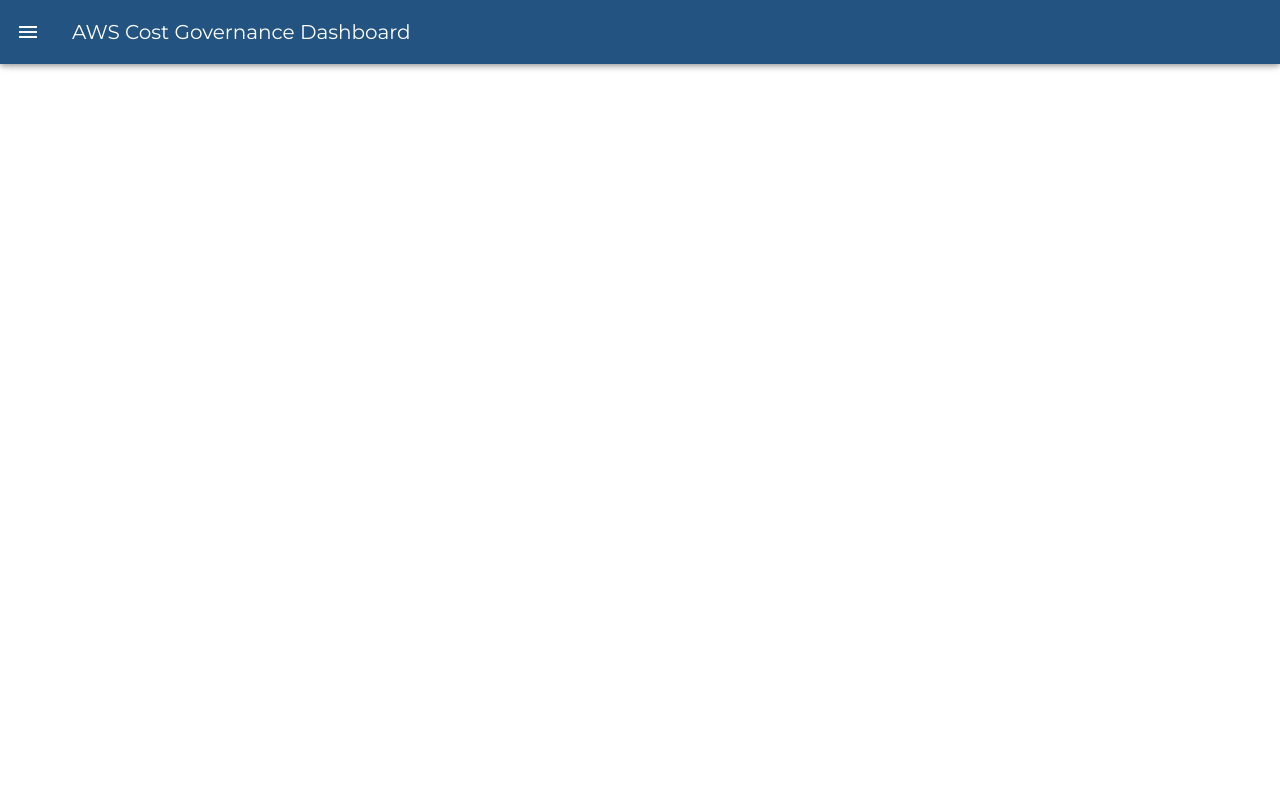
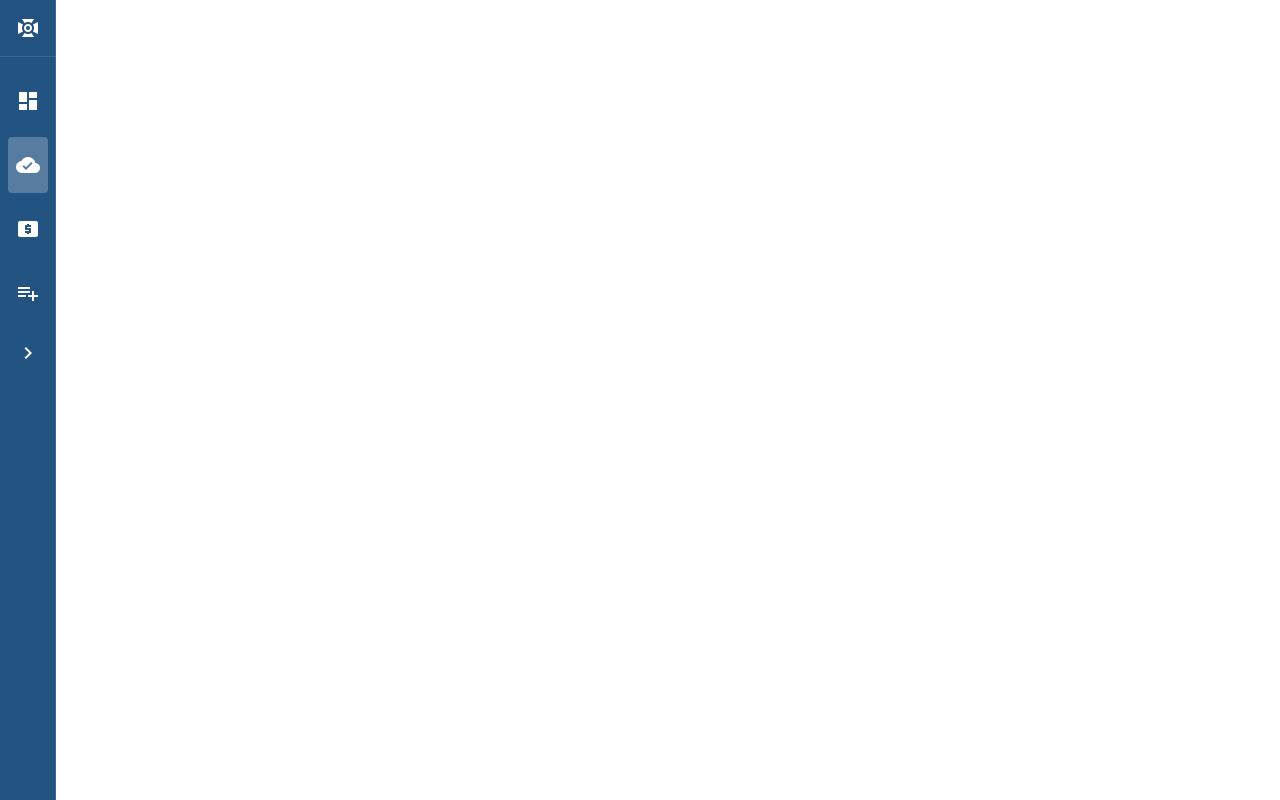
Before and after one commit to PCCG/AWS-Cost-Governance-Dashboard, a Vue app: page /actions in a window 1280 px wide. Built offline with nearby package versions, Linux system fonts and the light colour scheme; a small style sheet from the web is missing.

Commit message:
feat(dashboard): Throwing away the toolbar

```diff
--- a/package.json
+++ b/package.json
@@ -17,7 +17,7 @@
     "vue": "^2.6.10",
     "vue-google-charts": "^0.3.2",
     "vue-router": "^3.1.5",
-    "vuetify": "^2.2.19",
+    "vuetify": "^2.2.32",
     "vuex": "^3.4.0"
   },
   "devDependencies": {
--- a/src/App.vue
+++ b/src/App.vue
@@ -1,27 +1,42 @@
 <template>
   <v-app id="inspire">
     <div>
-          <v-app-bar color="#235380" dark>
-            <v-app-bar-nav-icon @click.stop="showDrawer = !showDrawer"></v-app-bar-nav-icon>
-            <v-toolbar-title>AWS Cost Governance Dashboard</v-toolbar-title>
-          </v-app-bar>
           <v-navigation-drawer
-            v-model="showDrawer"
             :color="primaryColor"
             dark
             app
             absolute
-            temporary
+            permanent
+            :mini-variant="displayMiniVariant"
           >
                 <v-list
                   nav
                   dense
                 >
-              <v-list-item link :key="route.name" v-for="route in navigationItems" :to="route.to">
+                  <v-list-item>
+                    <v-list-item-icon>
+                      <v-icon>mdi-spotlight</v-icon>
+                    </v-list-item-icon>
+                    <v-list-item-content>
+                      <v-list-item-title class="title" style="font-family: 'Montserrat', sans-serif !important;">TORCH</v-list-item-title>
+                    </v-list-item-content>
+                  </v-list-item>
+                </v-list>
+                <v-divider class="mb-2" />
+                <v-list nav expand>
+                  <v-list-item link :key="route.name" v-for="route in navigationItems" :to="route.to" :title="route.name">
                     <v-list-item-icon>
                       <v-icon>{{route.icon}}</v-icon>
                     </v-list-item-icon>
-                <v-list-item-title>{{route.name}}</v-list-item-title>
+                    <v-list-item-content>
+                      <v-list-item-title class="subtitle-2" style="font-family: 'Montserrat', sans-serif !important;">{{route.name}}</v-list-item-title>
+                    </v-list-item-content>
+                  </v-list-item>
+                  <v-list-item title="Expand drawer" v-if="displayMiniVariant" @click="displayMiniVariant = false">
+                    <v-icon>mdi-chevron-right</v-icon>
+                  </v-list-item>
+                  <v-list-item v-else @click="displayMiniVariant = true" title="Minimize drawer">
+                    <v-icon>mdi-chevron-left</v-icon>
                   </v-list-item>
                 </v-list>
           </v-navigation-drawer>
@@ -48,11 +63,13 @@ export default {
   data () {
     return {
       showDrawer: false,
+      displayMiniVariant: true,
       primaryColor: '#235380',
       navigationItems: [
         {icon:"mdi-view-dashboard", name: "Dashboard", to: "/"},
-        {icon:"mdi-playlist-plus", name: "Accounts", to: "/accounts"},
-        {icon: "mdi-cash-usd", name: "Budgets", to: "/budgets"}
+        {icon: "mdi-cloud-check", name: "Actions", to: "/actions"},
+        {icon: "mdi-cash-usd", name: "Budgets", to: "/budgets"},
+        {icon:"mdi-playlist-plus", name: "Accounts", to: "/accounts"}
       ]
     }
   },
@@ -87,6 +104,16 @@ export default {
   -moz-osx-font-smoothing: grayscale;
 }
 
+.clickable-icon {
+  cursor: pointer;
+  font-size: 25px !important;
+  margin: 1%;
+}
+
+.clickable-icon:hover {
+  opacity: 0.6;
+}
+
 .component-within-sfc {
   width: 95% !important;
   margin: 3% !important;
--- a/src/router/index.js
+++ b/src/router/index.js
@@ -2,6 +2,7 @@ import Vue from 'vue'
 import VueRouter from 'vue-router'
 import Home from '../views/Home.vue'
 import Budgets from '../views/Budgets.vue'
+import Actions from '../views/Actions.vue'
 
 Vue.use(VueRouter)
 
@@ -23,10 +24,16 @@ const routes = [
     path: '/budgets',
     name: 'Budgets',
     component: Budgets
+  },
+  {
+    path: '/actions',
+    name: 'Actions',
+    component: Actions
   }
 ]
 
 const router = new VueRouter({
+  mode: 'history',
   routes
 })
 
--- /dev/null
+++ b/src/views/Actions.vue
@@ -0,0 +1,18 @@
+<template>
+  <v-container fluid>
+    <v-layout row wrap>
+      <v-flex></v-flex>
+    </v-layout>
+  </v-container>
+</template>
+
+<style scoped>
+
+</style>
+
+<script>
+
+export default {
+
+}
+</script>
```
Also changed, not shown: 1 other file (tests, documents, lock files or other folders). Lines whose indentation alone changed are shown as unchanged.
